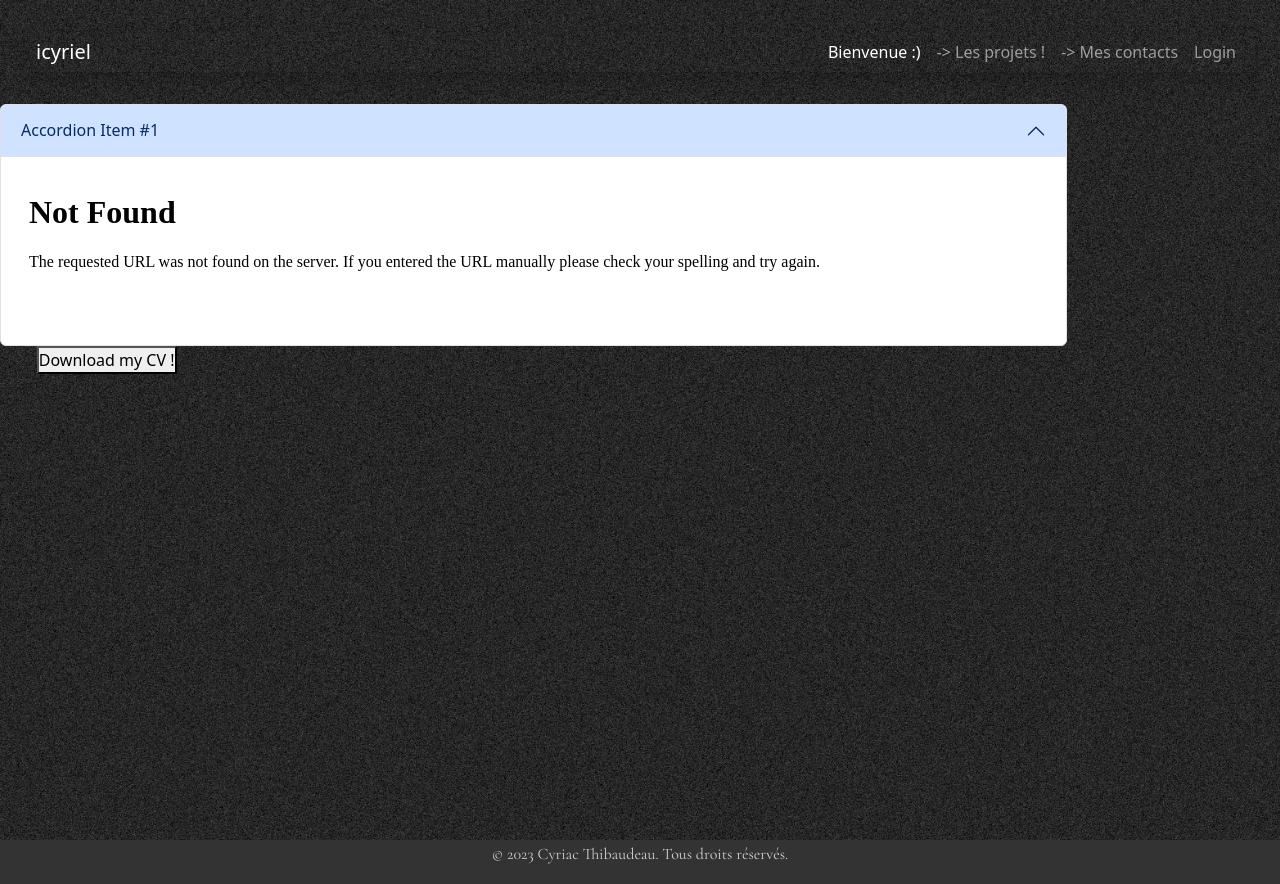
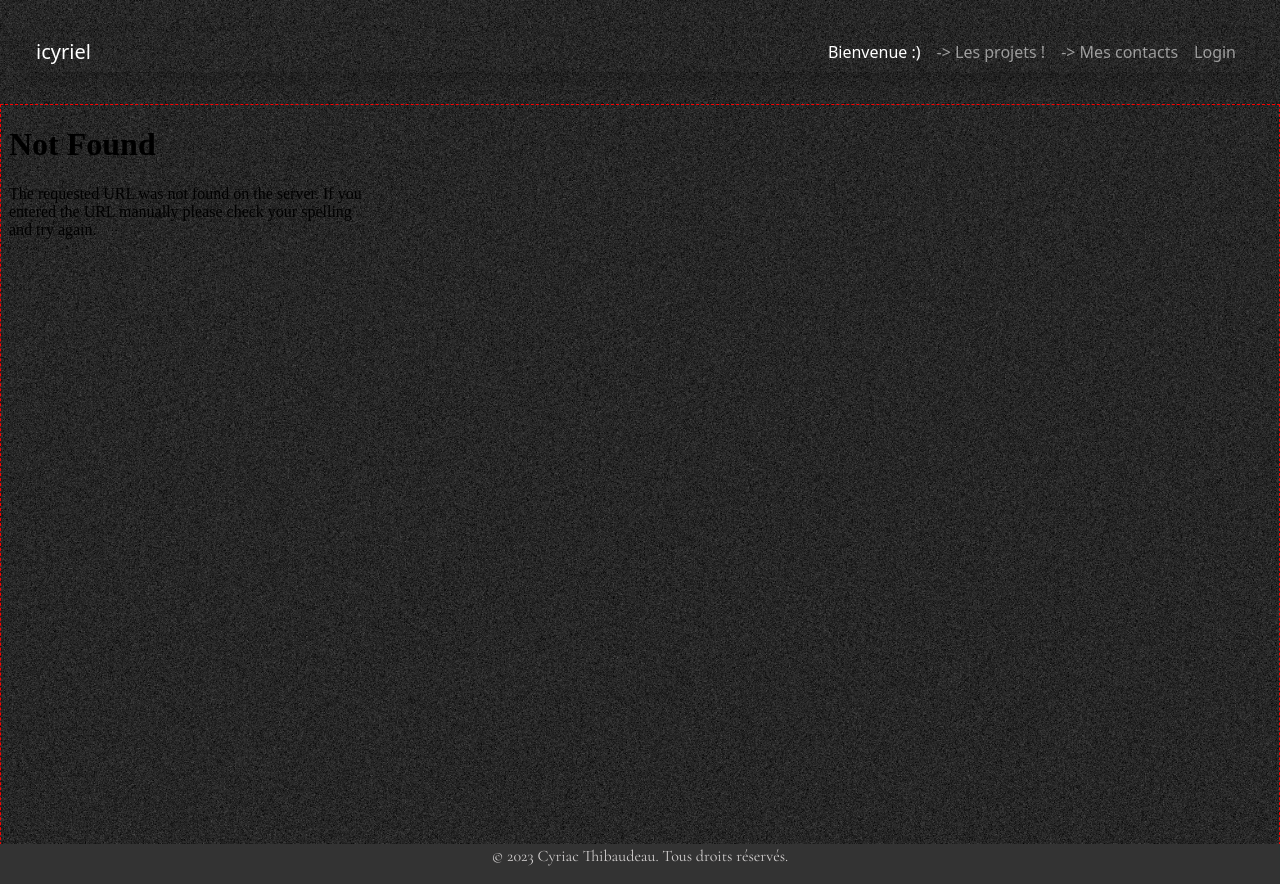
Before and after one commit to cyriacth/portfolio_web, a Flask app: page /views/contacts in a window 1280 px wide. Run offline with Flask 3, Linux system fonts and the light colour scheme.

Commit message:
up index contact

```diff
--- a/templates/contacts.html
+++ b/templates/contacts.html
@@ -8,36 +8,24 @@
     <div class="projectimage">
     </div>
 
-    <div class="col-md-10">
-        <div class="accordion full-height" id="accordionExample">
-            <div class="accordion-item full-height">
-              <h2 class="accordion-header">
-                <button class="accordion-button" type="button" data-bs-toggle="collapse" data-bs-target="#collapseOne" aria-expanded="true" aria-controls="collapseOne">
-                  Accordion Item #1
-                </button>
-              </h2>
-              <div id="collapseOne" class="accordion-collapse collapse show full-height" data-bs-parent="#accordionExample">
-                <div class="accordion-body full-height">
-                    <iframe src="/static/files/cyriac-thibaudeau.pdf" width="100%" height="98%"> </iframe>
-                </div>
-              </div>
-            </div>
+    <div class="blockflex">
+        <div class="col-md-10 ">
+          <iframe src="/static/files/cyriac-thibaudeau.pdf" class="full-height" style="width: 35%;"></iframe>
         </div>
-
-
-
+      </div>
     </div>
 
 
 
 
-    <div class="col-md-2">
+    <!-- pas utilie car iframe a déja un bouton pour dl -->
+    <!-- <div class="col-md-2">
         <div class="text-center">
             <a class="text-center " href="http://127.0.0.1:8000/views/return-files" target="blank" >
                 <button class="myBtn" >Download my CV !</button>
             </a>
         </div>
 
-    </div>
+    </div> -->
 
 {% endblock %}
--- a/templates/index.html
+++ b/templates/index.html
@@ -21,12 +21,12 @@
           }
 
           .blockflex {
-            height: 200px;
+            height: 90%;
             border: red dashed 1px;
             display: flex;
-            flex-direction: column;
-            justify-content: center;
-            align-items: center;
+            flex-direction: row;
+            justify-content: flex-start;
+            align-items: stretch;
           }
 
           .projectimage {
@@ -96,7 +96,7 @@
             background-color: #333;
             color: rgb(211, 208, 208);
             text-align: center;
-            padding: 2px 0;
+
             font-family: "Cormorant Garamond", serif;
           }
 
@@ -153,7 +153,7 @@
             <p class="text-center text-acc">Je suis Cyriac Thibaudeau, étudiant en 3ème année de Licence d'Informatique.
               En tant qu'étudiant passionné de sciences informatiques, je trouve une réelle motivation dans la réalisation de projets,
               et je suis plus que satisfait de voir un projet prendre forme. Mon expertise s'étend du développement Python et SQL à la création d'expériences en HTML et CSS.
-              Ma démarche de résolution de problèmes mêle prévoyance et approche pas à pas, ce qui me permet d'atteindre des résultats concrets.</p>
+              Ma démarche de résolution de problèmes mêle prévoyance et approche pas à pas, ce qui m'aide à atteindre des résultats concrets.</p>
             <p>
 
             </p>
```
